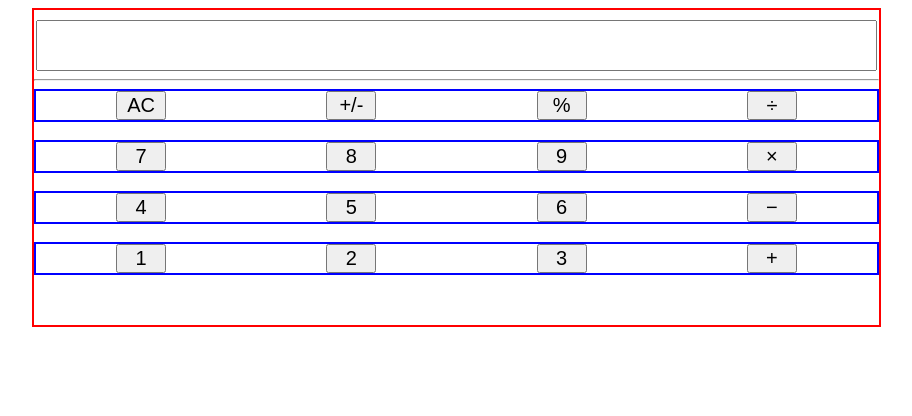
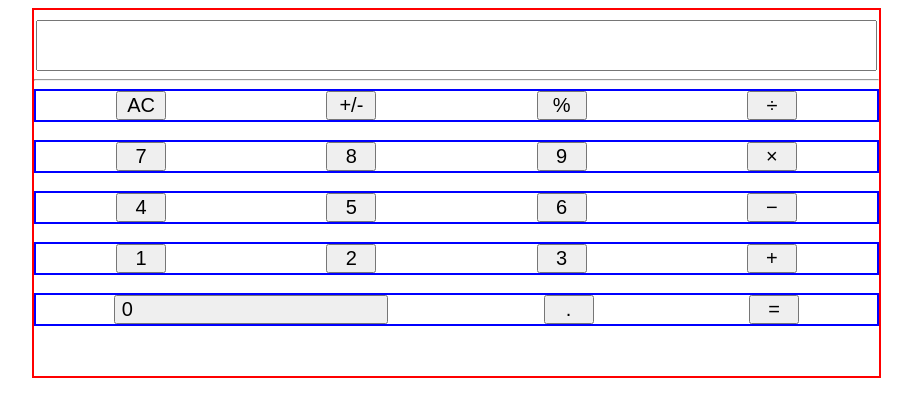
Before and after one commit to seba3510/Calculator, a plain HTML site: page index.html in a window 1280 px wide. Shown: the whole page, without its empty margins (176-1088 px from the left). Drawn offline with Linux system fonts and the light colour scheme.

Commit message:
Add row #5
This row contains the following buttons:
    A. 0
    B. .
    C. =

```diff
--- a/index.html
+++ b/index.html
@@ -27,7 +27,7 @@
 
         <div class="row-1">
 
-            <button>AC</button>
+            <button>AC</ACr></button>
             <button>+/-</button>
             <button>&percnt;</button>
             <button>&divide;</button>
@@ -66,6 +66,17 @@
 
         </div>
 
+        <br>
+
+        <div class="row-5">
+
+            <button class="zero-btn">0</button>
+            <button>&period;</button>
+            <button>&equals;</button>
+
+
+        </div>
+
 
     </div>
 
--- a/styles.css
+++ b/styles.css
@@ -36,3 +36,16 @@ input {
 .screen {
     margin-top: 10px;
 }
+
+
+.row-5 {
+    display: flex;
+    justify-content: space-around;
+    border: 2px solid blue;
+}
+
+.zero-btn {
+
+    text-align: left;
+    width: 32.6%;
+}
```
